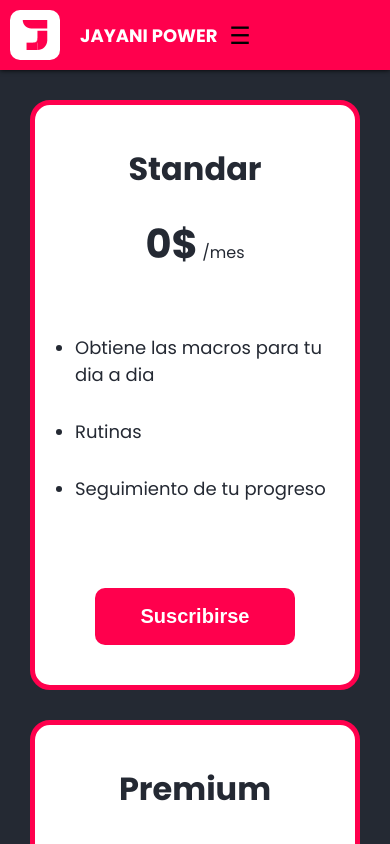
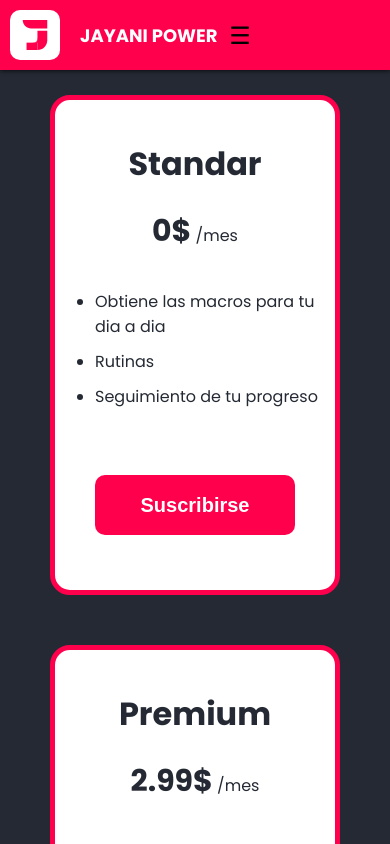
Before and after one commit to Chesco216/GymApp, a React (Vite) app: page /prices in a window 390 px wide. Built offline with nearby package versions, Linux system fonts and the light colour scheme; no server answers; a web font is replaced by a local one.

Commit message:
almost responsive price

```diff
--- a/src/Screens/Calculator.css
+++ b/src/Screens/Calculator.css
@@ -201,6 +201,15 @@
 		align-items: center;
 		justify-content: center;
 		width: 100%;
+
+
+	}
+
+	.prot-cal-div {
+		flex-direction: column;
+		justify-content: center;
+		align-items: center;
+		width: 80%;
 	}
 }
 
--- a/src/Screens/Landing.css
+++ b/src/Screens/Landing.css
@@ -99,7 +99,8 @@
 
 @media (max-width: 425px) {
 	.landing-container {
-		padding: 20px 30px;
+		padding: 35px 30px;
+		height: 100%;
 		display: flex;
 		flex-direction: column;
 		align-items: center;
--- a/src/Screens/Prices.css
+++ b/src/Screens/Prices.css
@@ -1,5 +1,5 @@
 .prices-cards-screen {
-	width: 100vw;
+	width: 100%;
 	height: 100vh;
 	display: flex;
 	flex-direction: row;
--- a/src/Screens/Prices.jsx
+++ b/src/Screens/Prices.jsx
@@ -26,7 +26,7 @@ export const prices = [
 
 export const Prices = () => {
 	return (
-		<>
+		<div className='prices-container'>
 			<Header />
 			<div className='prices-cards-screen'>
 				{
@@ -37,6 +37,6 @@ export const Prices = () => {
 					})
 				}
 			</div>
-		</>
+		</div>
 	)
 }
--- a/src/components/PriceCard.css
+++ b/src/components/PriceCard.css
@@ -47,29 +47,58 @@
 		display: flex;
 		flex-direction: column;
 		align-items: center;
-		width: 330px;
-		height: 590px;
+		width: 290px;
+		height: 500px;
 		padding: 0px 0px;
-		margin-top: 30px;
+		margin: 25px 0px;
 	}
 
+
 	.plan-price {
-		font-size: 40px;
+		font-size: 30px;
 	}
 
 	.plan-utils {
-		margin: 30px 0px;
-		font-size: 18px;
+		margin: 10px 0px;
+		font-size: 16px;
 	}
 
 	.utils-ul {
-		margin-top: 30px;
+		margin-top: 25px;
 	}
 
 	.prices-sus-button {
 		width: 200px;
 		height: 60px;
 	}
+
+	/* .price-card-container { */
+	/* 	display: flex; */
+	/* 	flex-direction: column; */
+	/* 	align-items: center; */
+	/* 	width: 330px; */
+	/* 	height: 590px; */
+	/* 	padding: 0px 0px; */
+	/* 	margin-top: 30px; */
+	/* } */
+
+	/* .plan-price { */
+	/* 	font-size: 40px; */
+	/* } */
+
+	/* .plan-utils { */
+	/* 	margin: 30px 0px; */
+	/* 	font-size: 18px; */
+	/* } */
+
+	/* .utils-ul { */
+	/* 	margin-top: 30px; */
+	/* } */
+
+	/* .prices-sus-button { */
+	/* 	width: 200px; */
+	/* 	height: 60px; */
+	/* } */
 }
 
 @media (max-width: 320px) {
```
Also changed, not shown: 1 other file (tests, documents, lock files or other folders).
